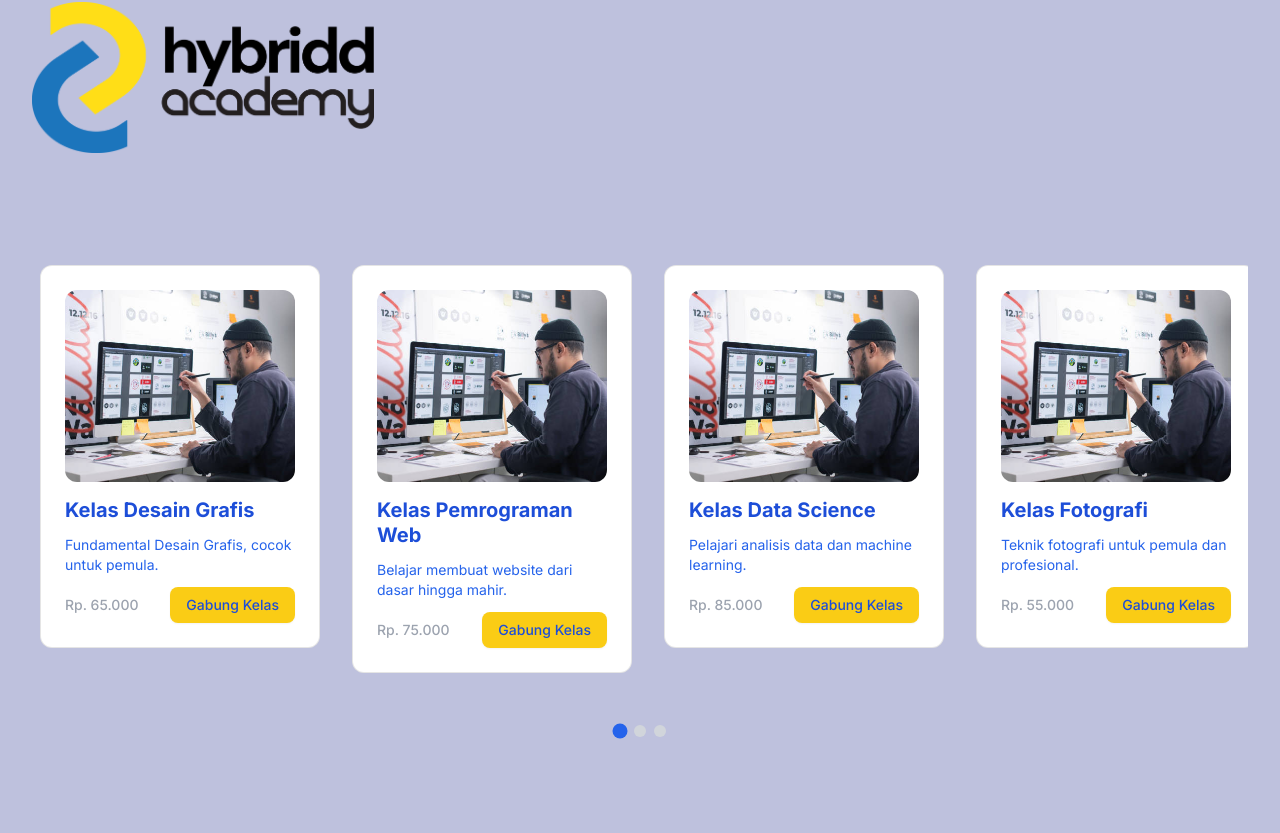
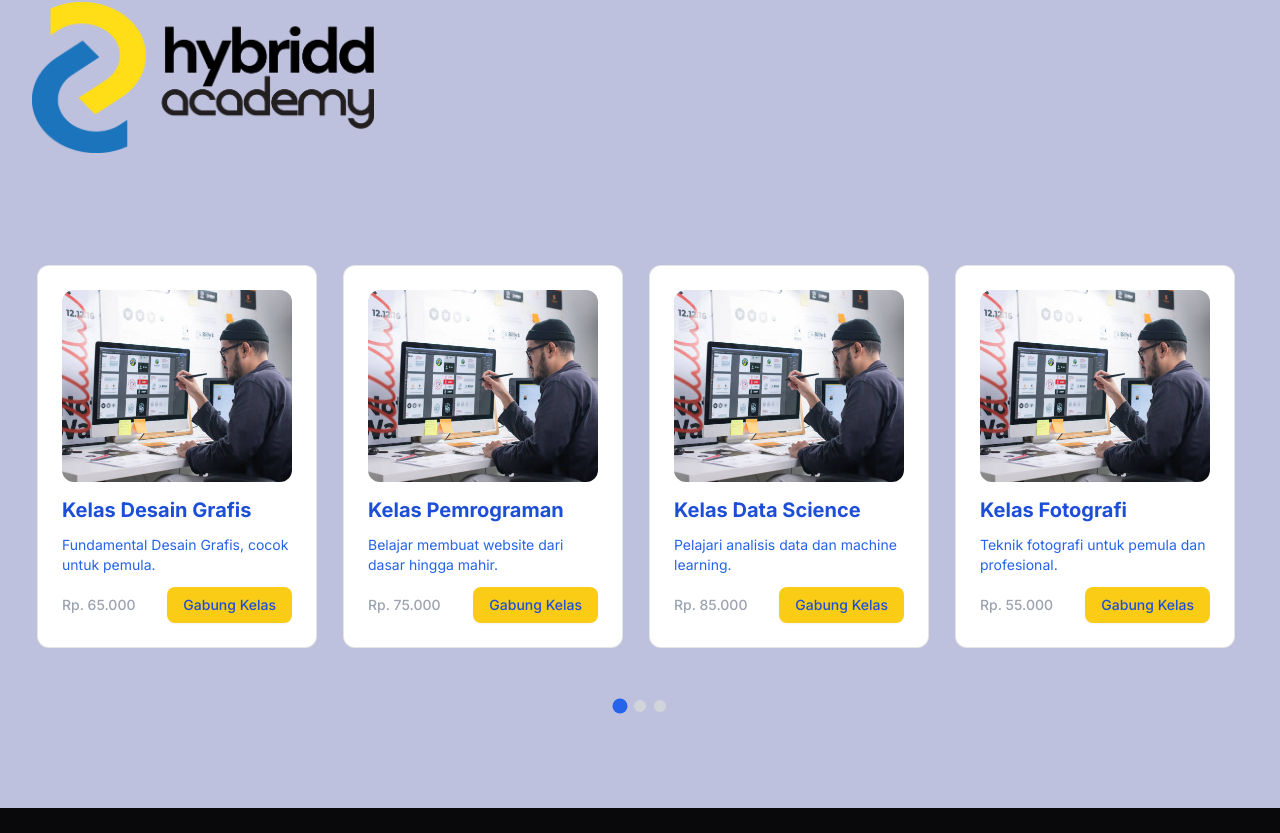
Before and after one commit to oharaproject/creative-agency-website, a Next.js app: page / in a window 1280 px wide. Shown: the part 795-1628 px from the top of the page. After the commit the page ends 1603 px from the top, so only its background shows below. Built offline with nearby package versions, Linux system fonts and the light colour scheme.

Commit message:
fix bug in carousel

```diff
--- a/components/HybriddAcademy.tsx
+++ b/components/HybriddAcademy.tsx
@@ -120,7 +120,7 @@ const HybriddAcademy = () => {
                 flex-[0_0_calc(100%-16px)]    // Full width mobile
                 sm:flex-[0_0_calc(50%-20px)]  // 2 columns tablet
                 lg:flex-[0_0_calc(25%-24px)]  // 4 columns desktop
-                mx-2 min-w-0
+                mx-[5px] min-w-0
               "
             >
               <CardContainer className="w-full h-full">
--- a/contants/index.ts
+++ b/contants/index.ts
@@ -17,7 +17,7 @@ export const classes = [
   },
   {
     id: 2,
-    title: "Kelas Pemrograman Web",
+    title: "Kelas Pemrograman",
     description: "Belajar membuat website dari dasar hingga mahir.",
     price: 75000,
     image: "/graphicdesign.jpg",
```
